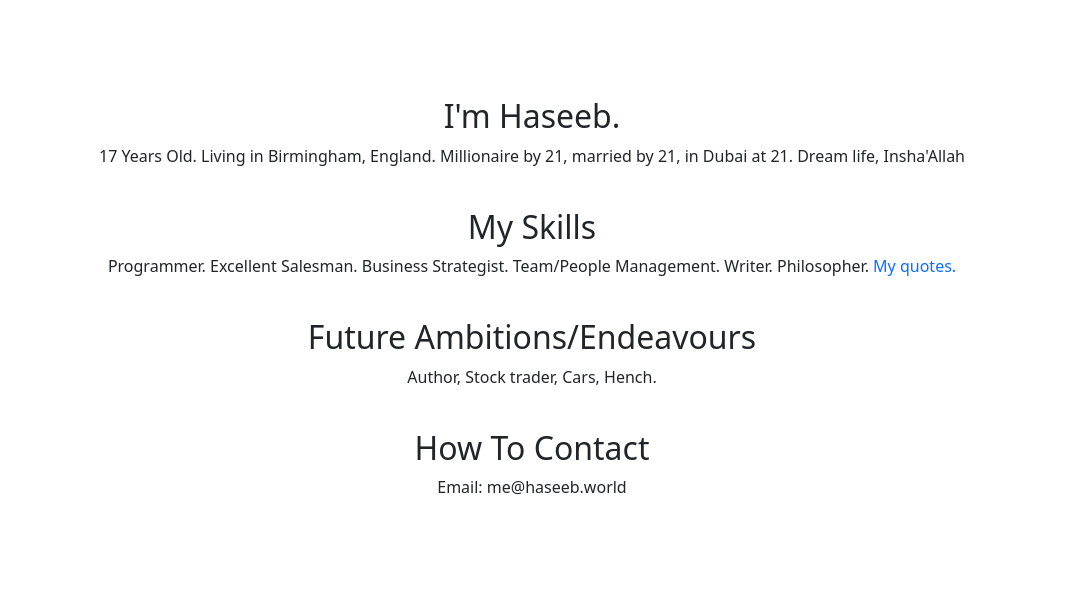
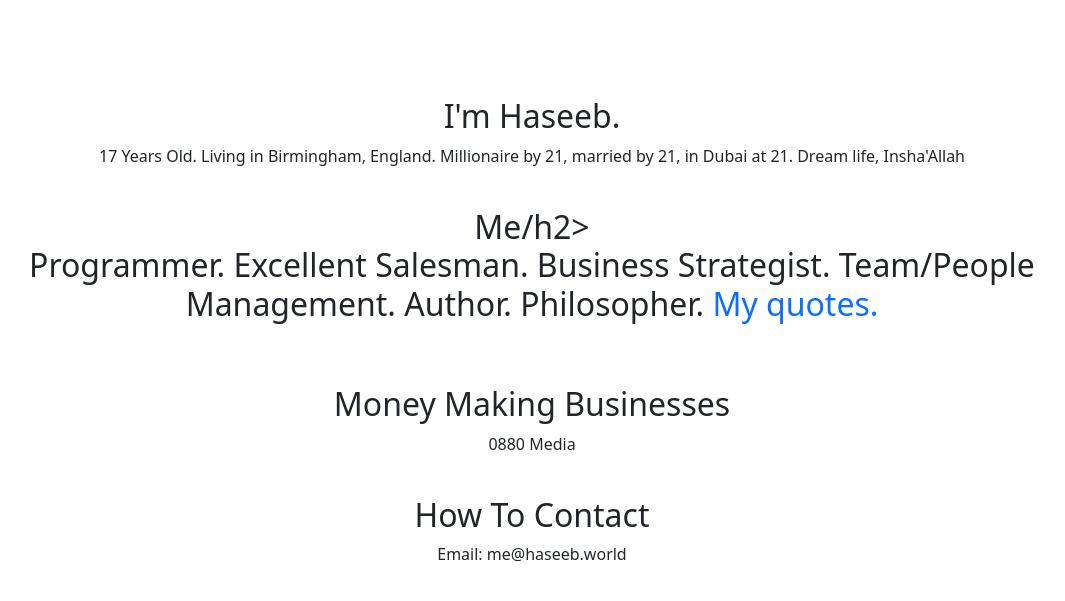
Before and after one commit to OfficiallyLost/haseeb.world, a Node project: template src/views/home.ejs in a window 1280 px wide. Shown: the top 601 px of the page, without its empty margins (108-1173 px from the left). Run offline with Node 20 templates, Linux system fonts and the light colour scheme; the template is opened without the code that fills it, so the values that code supplies are empty.

Commit message:
change words

```diff
--- a/src/views/home.ejs
+++ b/src/views/home.ejs
@@ -12,15 +12,15 @@
       </div>
       <div class="main">
          <br />
-         <h2>My Skills</h2>
+         <h2>Me/h2>
          <p>
             Programmer. Excellent Salesman. Business Strategist. Team/People
-            Management. Writer. Philosopher.
+            Management. Author. Philosopher.
             <a href="/quotes">My quotes.</a>
          </p>
          <br />
-         <h2>Future Ambitions/Endeavours</h2>
-         <p>Author, Stock trader, Cars, Hench.</p>
+         <h2>Money Making Businesses</h2>
+         <p>0880 Media</p>
          <br />
          <h2>How To Contact</h2>
          <p class="email">Email: me@haseeb.world</p>
```
